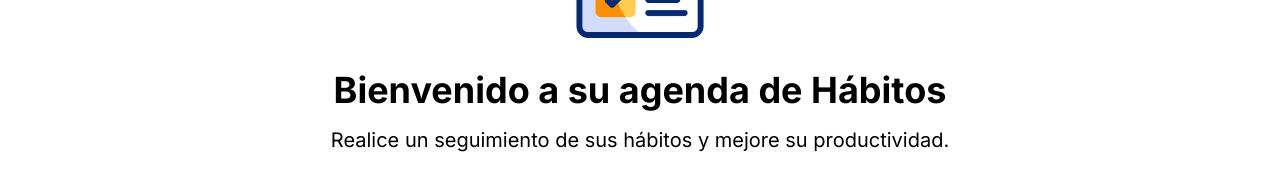
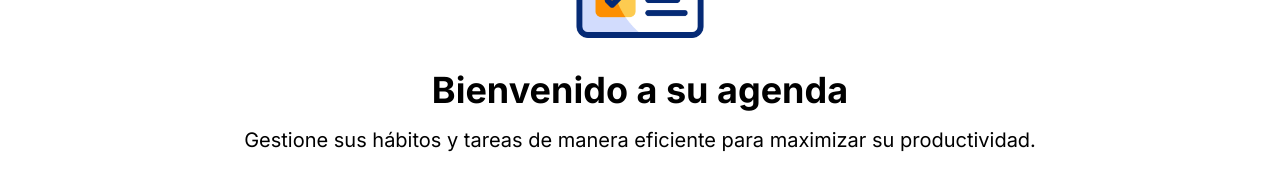
Before and after one commit to jcaicedo4t/poder, a Next.js app: page / in a window 1280 px wide. Shown: the part 388-572 px from the top of the page. Built offline with nearby package versions, Linux system fonts and the light colour scheme; no server answers.

Commit message:
Changes text app

```diff
--- a/src/app/page.jsx
+++ b/src/app/page.jsx
@@ -20,10 +20,10 @@ export default function Home() {
           priority
         />
         <h1 className="text-4xl font-bold mb-4">
-          Bienvenido a su agenda de Hábitos
+          Bienvenido a su agenda
         </h1>
         <p className="text-xl mb-8">
-          Realice un seguimiento de sus hábitos y mejore su productividad.
+        Gestione sus hábitos y tareas de manera eficiente para maximizar su productividad.
         </p>
         <Link href={status === "authenticated" ? "/calendar" : "/login"}>
           <button className="shadow-[0_0_0_3px_#000000_inset] px-6 py-2 bg-transparent border border-black dark:border-white dark:text-black text-black rounded-lg font-bold transform hover:-translate-y-1 transition duration-400 cursor-pointer">
```
